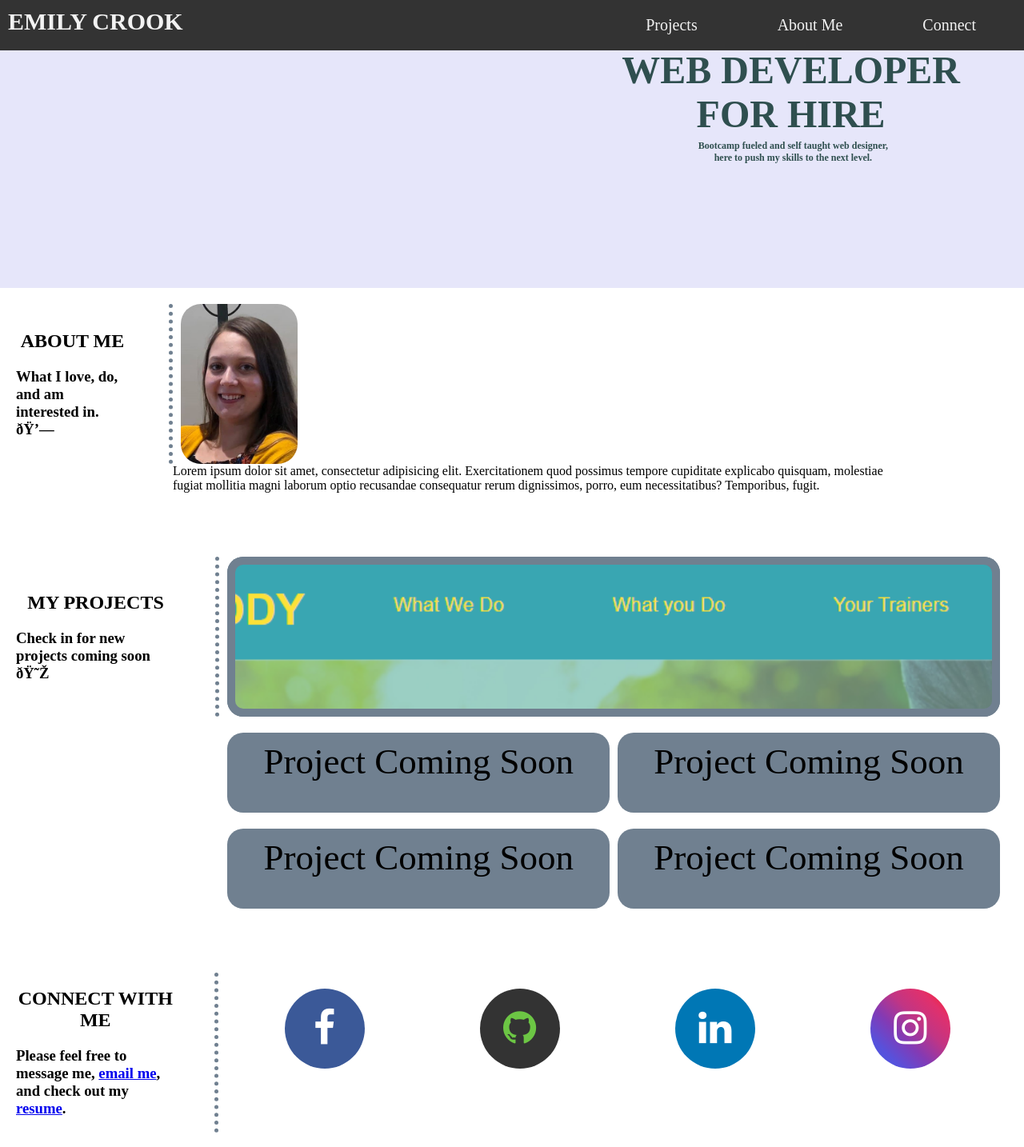
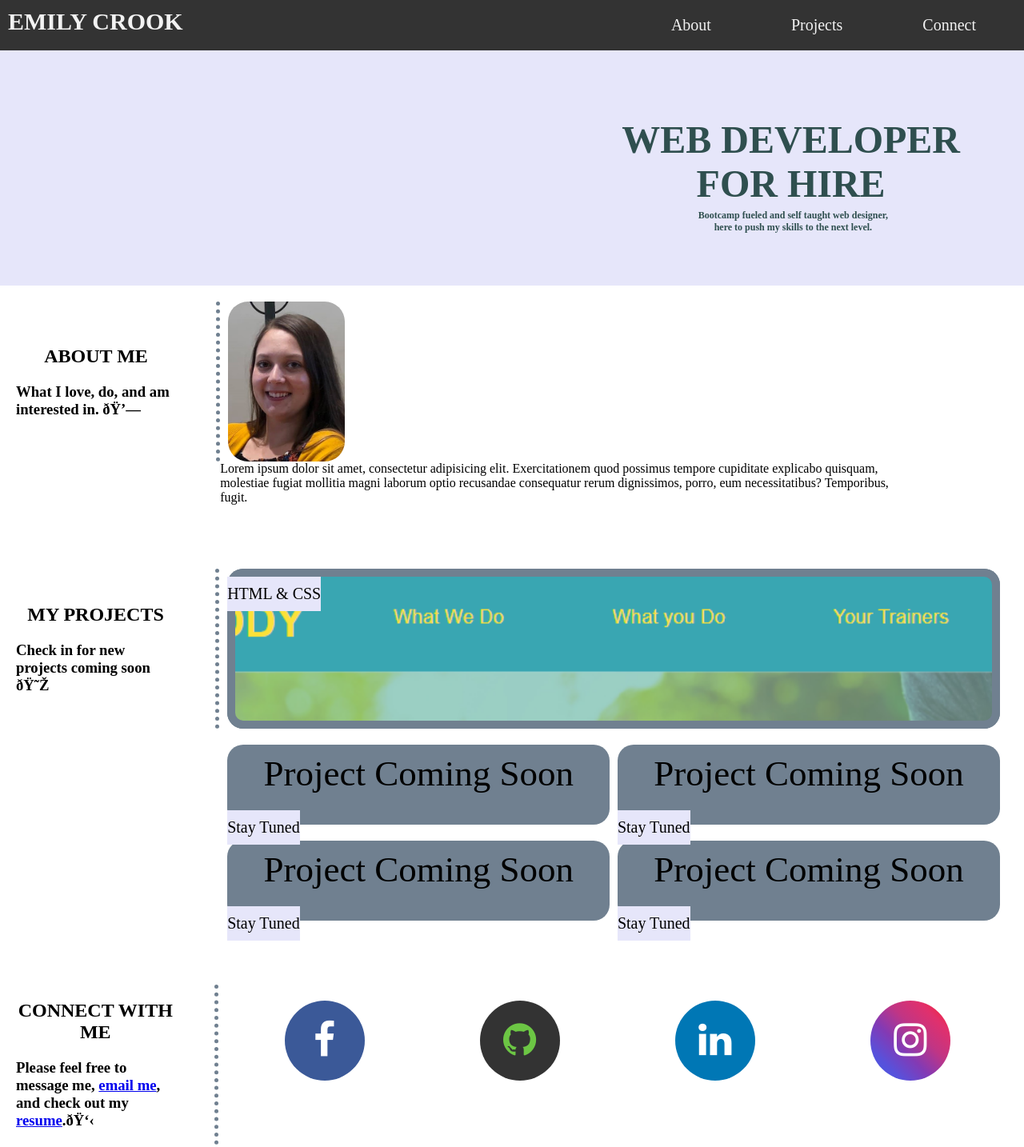
Before and after one commit to EACrook/EACrook.github.io, a plain HTML site: page index.html in a window 1280 px wide. Shown: the top 1434 px of the page at 80% size. Drawn offline with Linux system fonts and the light colour scheme.

Commit message:
change run-buddy link and change width for about section

```diff
--- a/assets/css/style.css
+++ b/assets/css/style.css
@@ -53,15 +53,21 @@ h1, h2 {
 /* -------------------INTRO SECTION ------------------- */
 
 .intro-section {
-    margin-top: 47px;
-    height: 300px;
+
 }
 
 .intro-section {
+    margin-top: 47px;
+    height: 300px;
     background-color: lavender;
     background-position: center;
    color: darkslategrey;
    font-weight: bold;
+    display: flex;
+    flex-wrap: wrap;
+    align-items: flex-end;
+    flex-direction: column;
+    justify-content: center;
 }
 
 .intro-section h1 {
@@ -123,6 +129,7 @@ h1, h2 {
     display: flex;
     flex-wrap: wrap;
     margin-top: 0px;
+    width: 100%;
 }
 
 .about-img {
@@ -165,6 +172,7 @@ h1, h2 {
     object-fit: cover;
     background-position: left;
     border-radius: 20px;
+
 }
 
 .project1 img {
@@ -189,6 +197,14 @@ h1, h2 {
     height: 100px;
     width: 49.5%;
     border-radius: 20px;
+}
+
+.text-box {
+    background-color: lavender;
+    color: black;
+    font-size: 20px;
+    position: absolute;
+
 }
 
 /*------LET'S CONNECT ------*/
--- a/index.html
+++ b/index.html
@@ -21,11 +21,13 @@
             <div>
                 <ul>
                     <li>
+                        <a href="#about">About</a>
+                    </li>
+
+                    <li>
                         <a href="#projects">Projects</a>
                     </li>
-                    <li>
-                        <a href="#about">About Me</a>
-                    </li>
+
                     <li>
                         <a href="#connect">Connect</a>
                     </li>
@@ -73,23 +75,39 @@
 
             <div class="proj-container">
                 <div class="project1">
-                    <a href="https://lernantino.github.io/run-buddy/" target="_blank">
+                    <div class="text-box">
+                        <p>HTML & CSS</p>
+                    </div>
+                    <a href="https://eacrook.github.io/run-buddy/" target="_blank">
                         <img src="assets/images/run-buddy-snip.PNG" alt="most recent project" />
                     </a>
+
                 </div>
                 <div class="subprojects">
 
                     <div class="project2">
                         <p>project coming soon</p>
+                        <div class="text-box">
+                            <p>Stay tuned</p>
+                        </div>
                     </div>
                     <div class="project3">
                         <p>project coming soon</p>
+                        <div class="text-box">
+                            <p>Stay tuned</p>
+                        </div>
                     </div>
                     <div class="project4">
                         <p>project coming soon</p>
+                        <div class="text-box">
+                            <p>Stay tuned</p>
+                        </div>
                     </div>
                     <div class="project5">
                         <p>project coming soon</p>
+                        <div class="text-box">
+                            <p>Stay tuned</p>
+                        </div>
                     </div>
 
                 </div>
@@ -103,7 +121,8 @@
                 <h2>Connect with me</h2>
                 <h3>Please feel free to message me,
                     <a href="mailto:emily.a.crook96@gmail.com">email me</a>,
-                    and check out my <a href="file:///C:/Users/Emily/Documents/Emily_Crook%20resume%2011.17.20.pdf" target="_blank">resume</a>.</h3>
+                    and check out my <a href="file:///C:/Users/Emily/Documents/Emily_Crook%20resume%2011.17.20.pdf" target="_blank">resume</a>.👋
+                </h3>
             </div>
             <div class="connect-links">
                 <div>
```
